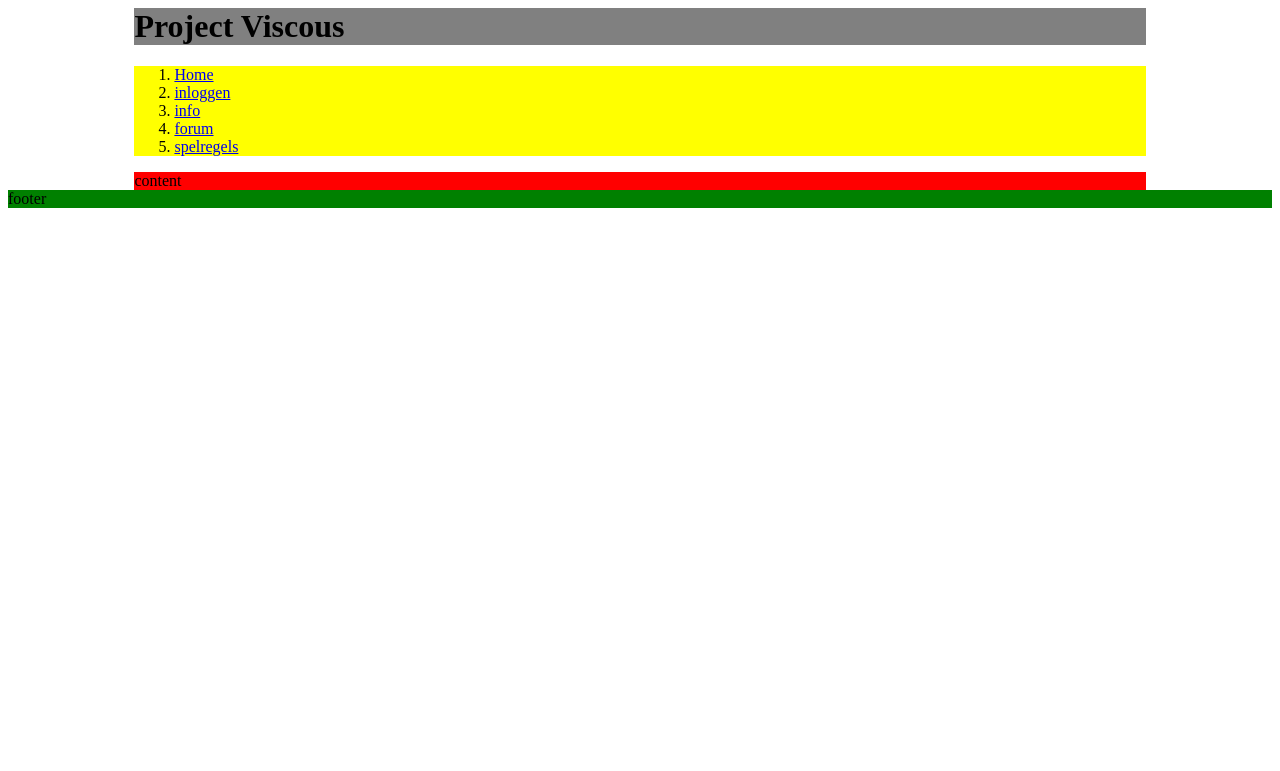
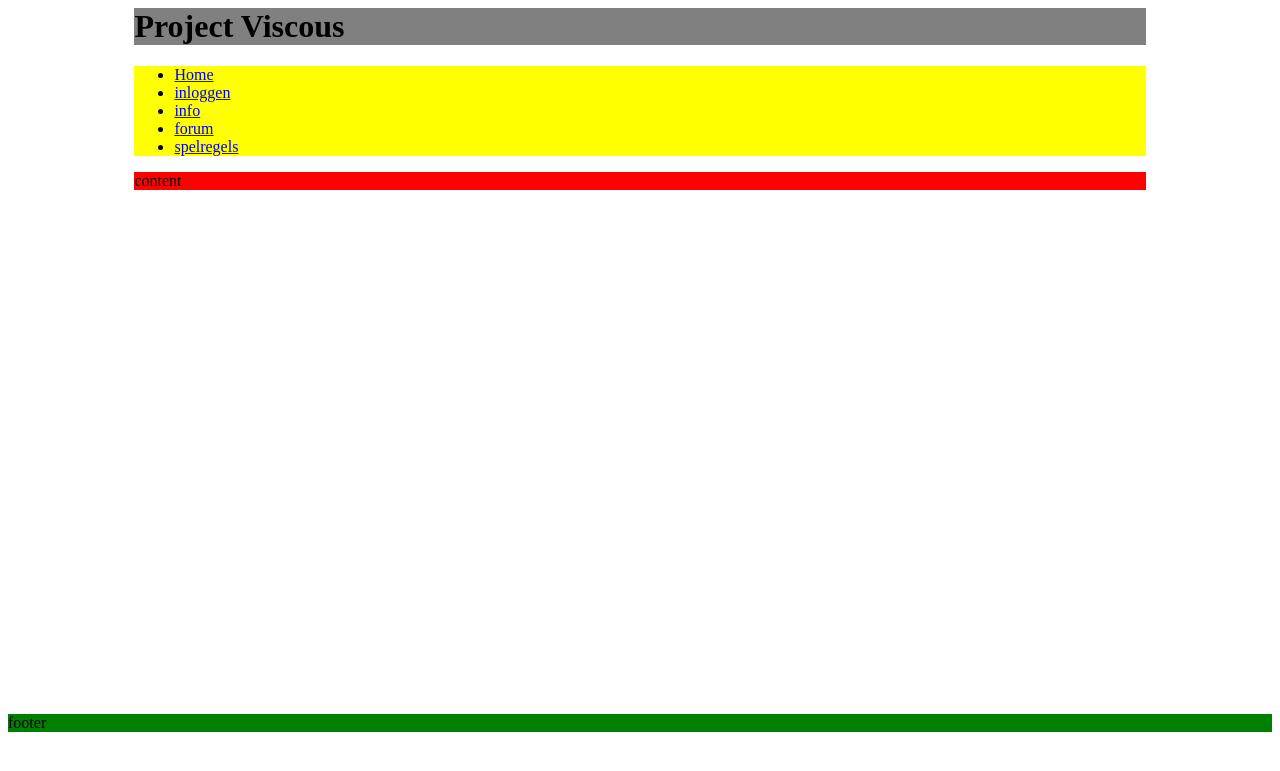
Before and after one commit to VincentSven/Project-Viscous, a PHP site: page / in a window 1280 px wide. Shown: the top 771 px of the page. Run offline with PHP 8.4, Linux system fonts and the light colour scheme.

Commit message:
ol to ul

```diff
--- a/Viscous/index.php
+++ b/Viscous/index.php
@@ -9,13 +9,13 @@
 				<h1> Project Viscous</h1>
 			</div>
 			<div id="menu">
-				<ol>
+				<ul>
 					<li><a href="#">Home</a></li>
 					<li><a href="#">inloggen</a></li>
 					<li><a href="#">info</a></li>
 					<li><a href="#">forum</a></li>
 					<li><a href="#">spelregels</a></li>
-				</ol>
+				</ul>
 			</div>
 			<div id="content">
 				content
--- a/Viscous/styles/style.css
+++ b/Viscous/styles/style.css
@@ -1,6 +1,7 @@
 #wrapper {
 	width: 80%;
 	margin: 0 auto;
+	height: 90%;
 }
 
 #header {
```
Also changed, not shown: README.md.
